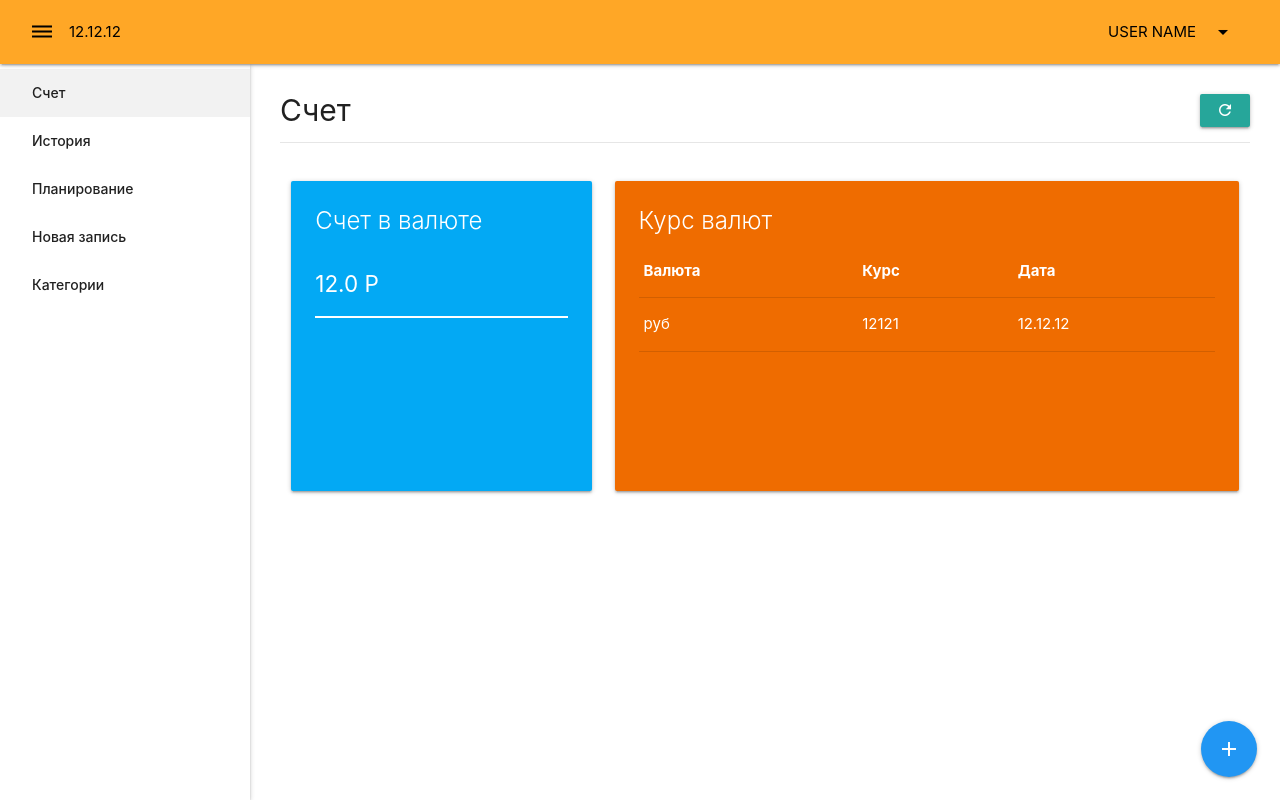
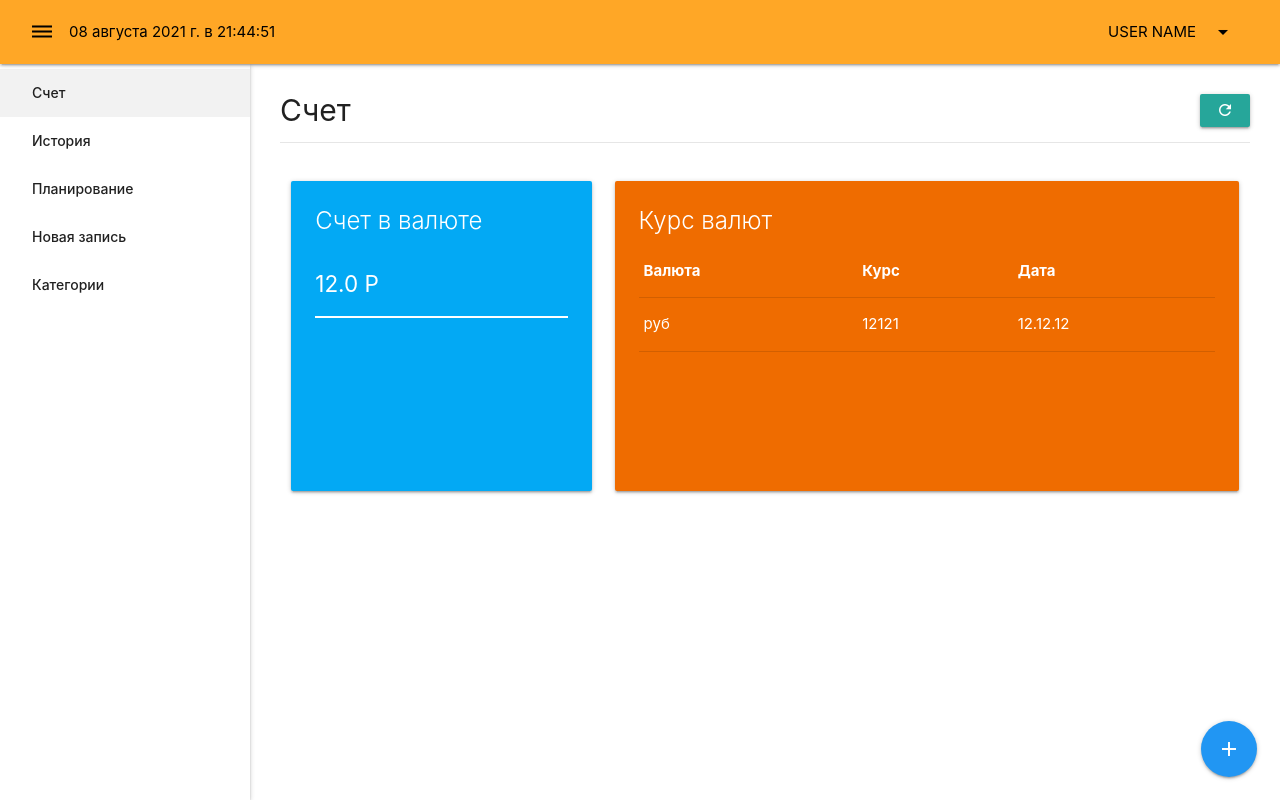
Before and after one commit to AlexYakubovsky/vue-crm, a Vue app: page / in a window 1280 px wide. Built offline with nearby package versions, Linux system fonts and the light colour scheme.

Commit message:
Add login to header

```diff
--- a/src/components/navigation/Navbar.vue
+++ b/src/components/navigation/Navbar.vue
@@ -5,7 +5,7 @@
         <a href="#" @click.prevent="$emit('toggleOpenSidebar')">
           <i class="material-icons black-text">dehaze</i>
         </a>
-        <span class="black-text">12.12.12</span>
+        <span class="black-text">{{date | dateFilter('datetime')}}</span>
       </div>
 
       <ul class="right hide-on-small-and-down">
@@ -14,6 +14,7 @@
             class="dropdown-trigger black-text"
             href="#"
             data-target="dropdown"
+            ref="dropdown"
           >
             USER NAME
             <i class="material-icons right">arrow_drop_down</i>
@@ -21,13 +22,13 @@
 
           <ul id='dropdown' class='dropdown-content'>
             <li>
-              <a href="#" class="black-text">
+              <router-link to="/profile" class="black-text">
                 <i class="material-icons">account_circle</i>Профиль
-              </a>
+              </router-link>
             </li>
             <li class="divider" tabindex="-1"></li>
             <li>
-              <a href="#" class="black-text">
+              <a href="#" class="black-text" @click.prevent="logout">
                 <i class="material-icons">assignment_return</i>Выйти
               </a>
             </li>
@@ -39,7 +40,35 @@
 </template>
 
 <script>
+  import M from 'materialize-css'
+
   export default {
-    name: "Navbar"
+    name: "Navbar",
+    data: () => ({
+      date: new Date(),
+      interval: null,
+      dropdown: null
+    }),
+    methods: {
+      logout() {
+        console.log("logout")
+        this.$router.push('/login?message=logout')
+      }
+    },
+    mounted() {
+      this.interval = setInterval(() => {
+        this.date = new Date()
+      }, 1000)
+      this.dropdown = M.Dropdown.init(this.$refs.dropdown, {
+        constrainWidth: false
+      })
+    },
+    beforeDestroy() {
+      clearInterval(this.interval)
+
+      if (this.dropdown && this.dropdown.destroy) {
+        this.dropdown.destroy()
+      }
+    }
   }
 </script>
--- /dev/null
+++ b/src/filters/data.filter.js
@@ -0,0 +1,19 @@
+const dateFilter = (value, format = 'time') => {
+    const options = {}
+
+    if (format.includes('date')) {
+        options.day = '2-digit'
+        options.month = 'long'
+        options.year = 'numeric'
+    }
+
+    if (format.includes('time')) {
+        options.hour = '2-digit'
+        options.minute = '2-digit'
+        options.second = '2-digit'
+    }
+
+    return new Intl.DateTimeFormat('ru-RU', options).format(new Date(value))
+}
+
+export default dateFilter
--- a/src/layouts/MainLayout.vue
+++ b/src/layouts/MainLayout.vue
@@ -11,9 +11,9 @@
     </main>
 
     <div class="fixed-action-btn">
-      <a class="btn-floating btn-large blue" href="#">
+      <router-link class="btn-floating btn-large blue" to="/record">
         <i class="large material-icons">add</i>
-      </a>
+      </router-link>
     </div>
   </div>
 </template>
--- a/src/main.js
+++ b/src/main.js
@@ -2,10 +2,13 @@ import Vue from 'vue'
 import App from './App.vue'
 import router from './router'
 // import store from './store'
+import dateFilter from "./filters/data.filter"
 import './registerServiceWorker'
 import 'materialize-css/dist/js/materialize.min'
 
 Vue.config.productionTip = false
+
+Vue.filter('dateFilter', dateFilter)
 
 new Vue({
     router,
```
Also changed, not shown: src/App.vue (line endings or trailing spaces).
